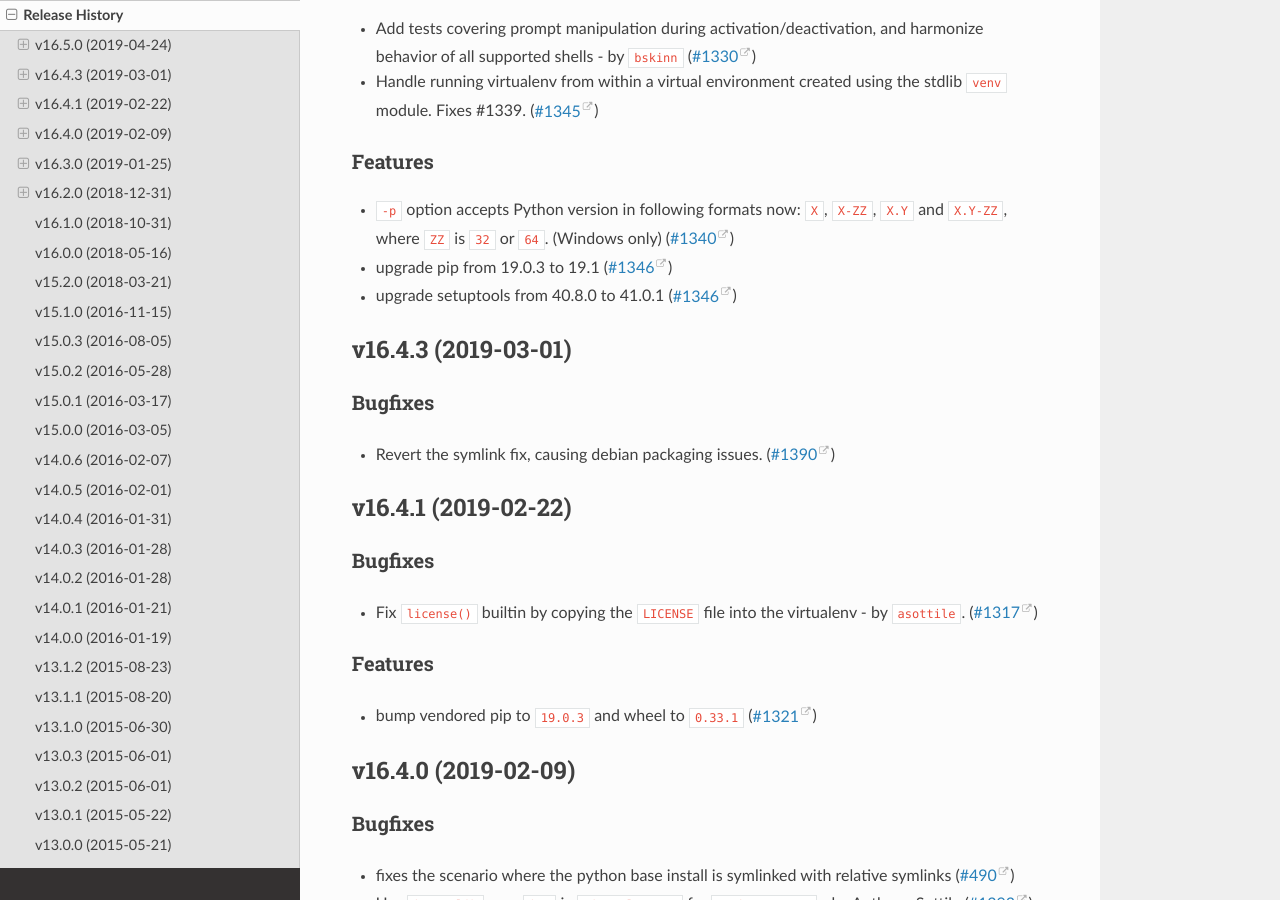
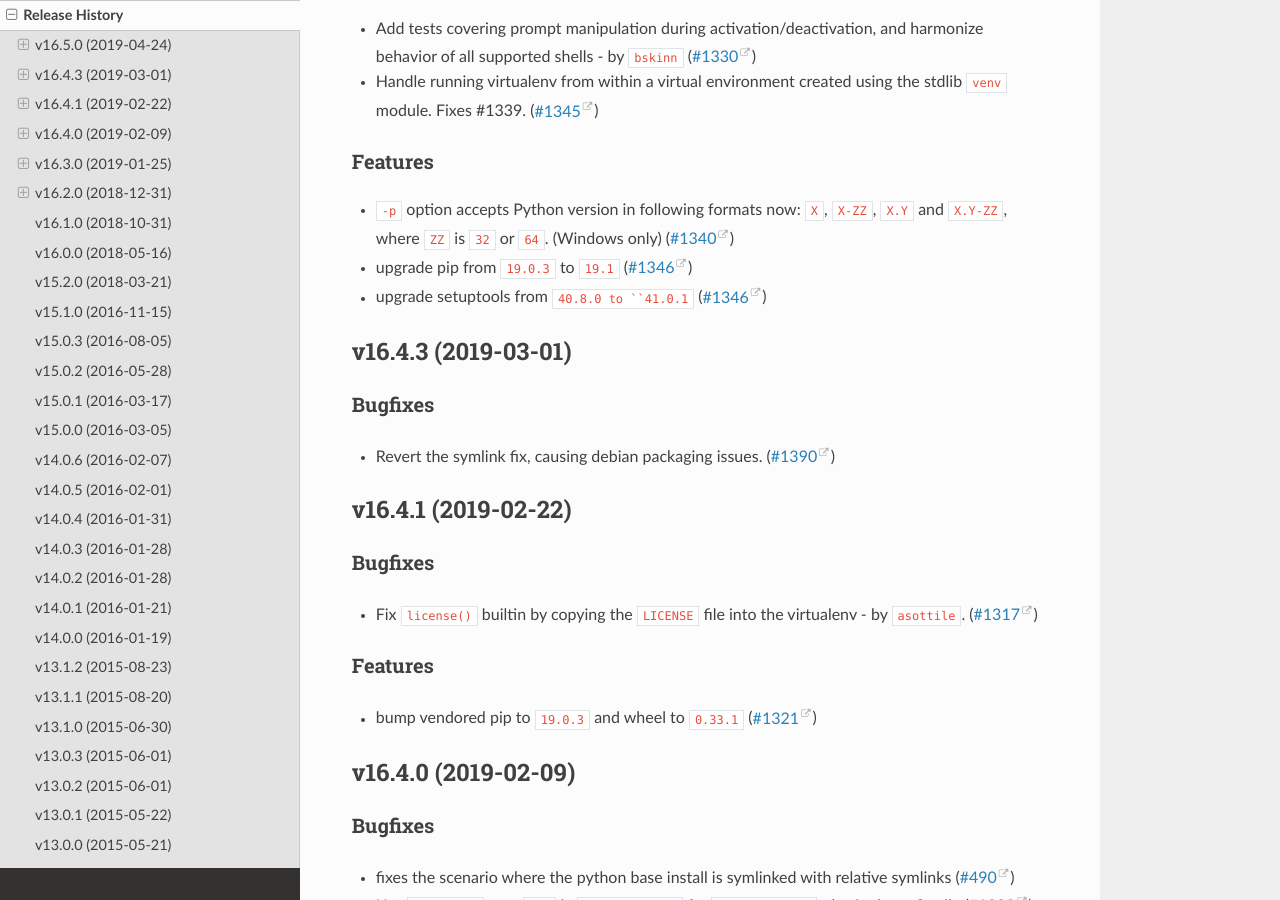
Before and after one commit to pypa/virtualenv, a Sphinx documentation site: the page built from docs/changes.rst, in a window 1280 px wide and 900 px high, scrolled down 373 px. Built offline with Sphinx 7.4.7 and the Read the Docs theme 2.0.0, drawn with Linux system fonts in a browser that asks for light colours.

Commit message:
Update changes.rst

```diff
--- a/docs/changes.rst
+++ b/docs/changes.rst
@@ -21,8 +21,8 @@ Features
 ^^^^^^^^
 
 - ``-p`` option accepts Python version in following formats now: ``X``, ``X-ZZ``, ``X.Y`` and ``X.Y-ZZ``, where ``ZZ`` is ``32`` or ``64``. (Windows only) (`#1340 <https://github.com/pypa/virtualenv/issues/1340>`_)
-- upgrade pip from 19.0.3 to 19.1 (`#1346 <https://github.com/pypa/virtualenv/issues/1346>`_)
-- upgrade setuptools from 40.8.0 to 41.0.1 (`#1346 <https://github.com/pypa/virtualenv/issues/1346>`_)
+- upgrade pip from ``19.0.3`` to ``19.1`` (`#1346 <https://github.com/pypa/virtualenv/issues/1346>`_)
+- upgrade setuptools from ``40.8.0 to ``41.0.1`` (`#1346 <https://github.com/pypa/virtualenv/issues/1346>`_)
 
 
 v16.4.3 (2019-03-01)
```
